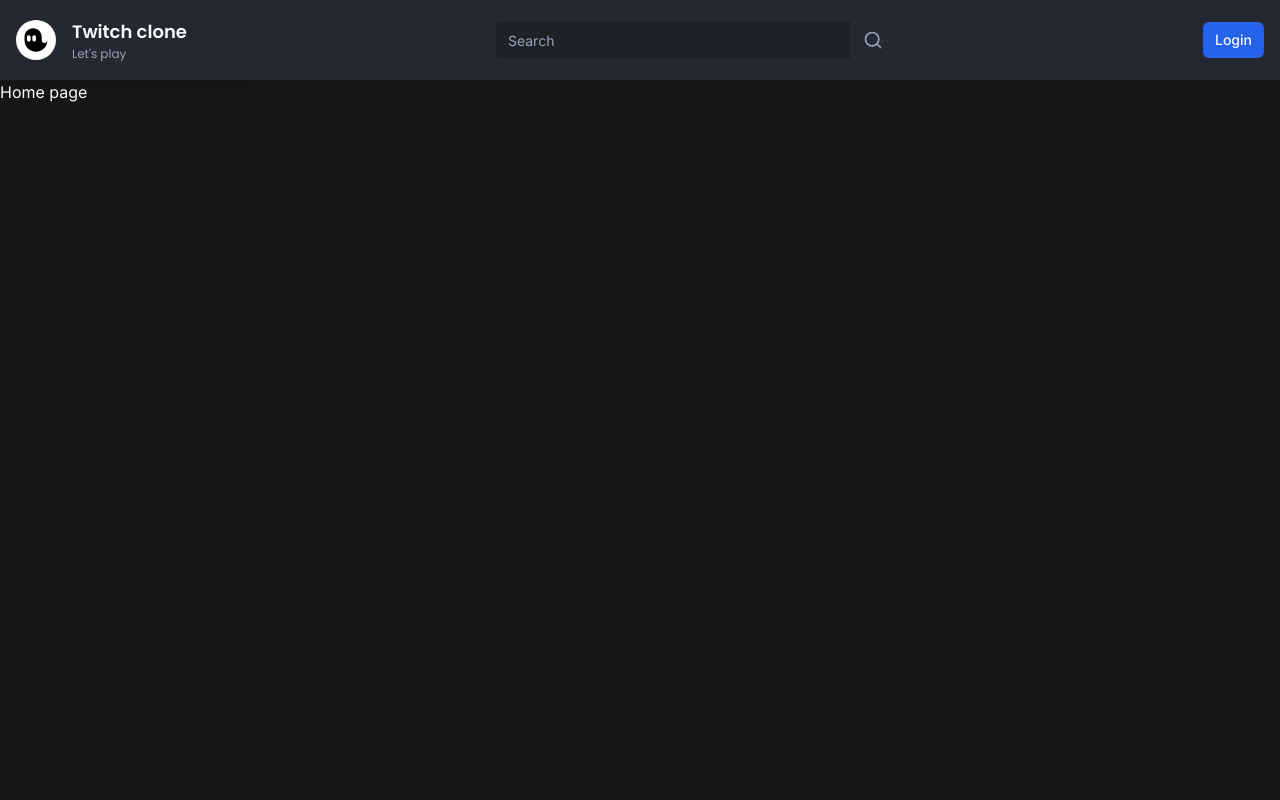
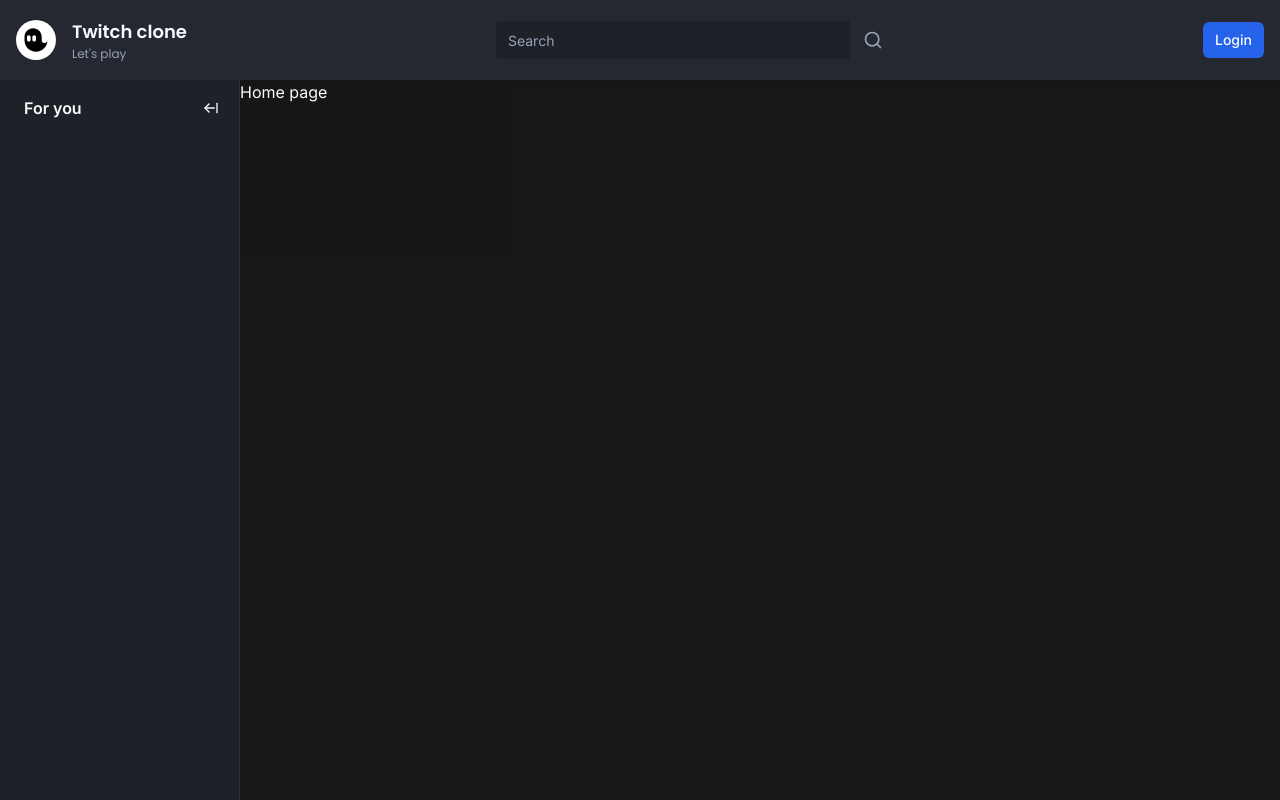
Before and after one commit to Pepe-f/twitch-clone, a Next.js app: page / in a window 1280 px wide. Built offline with nearby package versions, Linux system fonts and the light colour scheme; no server answers.

Commit message:
feat: create sidebar

```diff
--- /dev/null
+++ b/app/(browse)/_components/container.tsx
@@ -0,0 +1,32 @@
+"use client";
+
+import { ReactNode, useEffect } from "react";
+import { useMediaQuery } from "usehooks-ts";
+
+import { cn } from "@/lib/utils";
+import { useSidebar } from "@/store/use-sidebar";
+
+interface ContainerProps {
+  children: ReactNode;
+}
+
+export const Container = ({ children }: ContainerProps) => {
+  const matches = useMediaQuery("(max-width: 1024px)");
+  const { collapsed, onCollapse, onExpand } = useSidebar((state) => state);
+
+  useEffect(() => {
+    if (matches) {
+      onCollapse();
+    } else {
+      onExpand();
+    }
+  }, [matches, onCollapse, onExpand]);
+
+  return (
+    <div
+      className={cn("flex-1", collapsed ? "ml-[70px]" : "ml-[70px] lg:ml-60")}
+    >
+      {children}
+    </div>
+  );
+};
--- /dev/null
+++ b/app/(browse)/_components/sidebar/index.tsx
@@ -0,0 +1,10 @@
+import { Wrapper } from "./wrapper";
+import { Toggle } from "./toggle";
+
+export const Sidebar = () => {
+  return (
+    <Wrapper>
+      <Toggle />
+    </Wrapper>
+  );
+};
--- /dev/null
+++ b/app/(browse)/_components/sidebar/toggle.tsx
@@ -0,0 +1,41 @@
+"use client";
+
+import { ArrowLeftFromLine, ArrowRightFromLine } from "lucide-react";
+
+import { Button } from "@/components/ui/button";
+import { Hint } from "@/components/hint";
+import { useSidebar } from "@/store/use-sidebar";
+
+export const Toggle = () => {
+  const { collapsed, onExpand, onCollapse } = useSidebar((state) => state);
+
+  const label = collapsed ? "Expand" : "Collapse";
+
+  return (
+    <>
+      {collapsed && (
+        <div className="hidden lg:flex w-full items-center justify-center pt-4 mb-4">
+          <Hint label={label} side="right" asChild>
+            <Button onClick={onExpand} variant="ghost" className="h-auto p-2">
+              <ArrowRightFromLine className="h-4 w-4" />
+            </Button>
+          </Hint>
+        </div>
+      )}
+      {!collapsed && (
+        <div className="p-3 pl-6 mb-2 flex items-center w-full">
+          <p className="font-semibold text-primary">For you</p>
+          <Hint label={label} side="right" asChild>
+            <Button
+              onClick={onCollapse}
+              className="h-auto p-2 ml-auto"
+              variant="ghost"
+            >
+              <ArrowLeftFromLine className="h-4 w-4" />
+            </Button>
+          </Hint>
+        </div>
+      )}
+    </>
+  );
+};
--- /dev/null
+++ b/app/(browse)/_components/sidebar/wrapper.tsx
@@ -0,0 +1,24 @@
+"use client";
+
+import { ReactNode } from "react";
+import { useSidebar } from "@/store/use-sidebar";
+import { cn } from "@/lib/utils";
+
+interface WrapperProps {
+  children: ReactNode;
+}
+
+export const Wrapper = ({ children }: WrapperProps) => {
+  const { collapsed } = useSidebar((state) => state);
+
+  return (
+    <aside
+      className={cn(
+        "fixed left-0 flex flex-col w-60 h-full bg-background border-r border-[#2d2e35] z-50",
+        collapsed && "w-[70px]"
+      )}
+    >
+      {children}
+    </aside>
+  );
+};
--- a/app/(browse)/layout.tsx
+++ b/app/(browse)/layout.tsx
@@ -1,11 +1,17 @@
 import { ReactNode } from "react";
+
 import { Navbar } from "./_components/navbar";
+import { Sidebar } from "./_components/sidebar";
+import { Container } from "./_components/container";
 
 const BrowseLayout = ({ children }: { children: ReactNode }) => {
   return (
     <>
       <Navbar />
-      <div className="flex h-full pt-20">{children}</div>
+      <div className="flex h-full pt-20">
+        <Sidebar />
+        <Container>{children}</Container>
+      </div>
     </>
   );
 };
--- /dev/null
+++ b/components/hint.tsx
@@ -0,0 +1,32 @@
+import { ReactNode } from "react";
+import {
+  Tooltip,
+  TooltipContent,
+  TooltipProvider,
+  TooltipTrigger,
+} from "@/components/ui/tooltip";
+
+interface HintProps {
+  label: string;
+  children: ReactNode;
+  asChild?: boolean;
+  side?: "top" | "bottom" | "right" | "left";
+  align?: "start" | "center" | "end";
+}
+
+export const Hint = ({ label, children, align, asChild, side }: HintProps) => {
+  return (
+    <TooltipProvider>
+      <Tooltip delayDuration={0}>
+        <TooltipTrigger asChild={asChild}>{children}</TooltipTrigger>
+        <TooltipContent
+          className="text-black bg-white"
+          side={side}
+          align={align}
+        >
+          <p className="font-semibold">{label}</p>
+        </TooltipContent>
+      </Tooltip>
+    </TooltipProvider>
+  );
+};
--- /dev/null
+++ b/components/ui/tooltip.tsx
@@ -0,0 +1,30 @@
+"use client"
+
+import * as React from "react"
+import * as TooltipPrimitive from "@radix-ui/react-tooltip"
+
+import { cn } from "@/lib/utils"
+
+const TooltipProvider = TooltipPrimitive.Provider
+
+const Tooltip = TooltipPrimitive.Root
+
+const TooltipTrigger = TooltipPrimitive.Trigger
+
+const TooltipContent = React.forwardRef<
+  React.ElementRef<typeof TooltipPrimitive.Content>,
+  React.ComponentPropsWithoutRef<typeof TooltipPrimitive.Content>
+>(({ className, sideOffset = 4, ...props }, ref) => (
+  <TooltipPrimitive.Content
+    ref={ref}
+    sideOffset={sideOffset}
+    className={cn(
+      "z-50 overflow-hidden rounded-md border bg-popover px-3 py-1.5 text-sm text-popover-foreground shadow-md animate-in fade-in-0 zoom-in-95 data-[state=closed]:animate-out data-[state=closed]:fade-out-0 data-[state=closed]:zoom-out-95 data-[side=bottom]:slide-in-from-top-2 data-[side=left]:slide-in-from-right-2 data-[side=right]:slide-in-from-left-2 data-[side=top]:slide-in-from-bottom-2",
+      className
+    )}
+    {...props}
+  />
+))
+TooltipContent.displayName = TooltipPrimitive.Content.displayName
+
+export { Tooltip, TooltipTrigger, TooltipContent, TooltipProvider }
--- a/package.json
+++ b/package.json
@@ -13,6 +13,7 @@
     "@clerk/themes": "^1.7.9",
     "@prisma/client": "^5.8.0",
     "@radix-ui/react-slot": "^1.0.2",
+    "@radix-ui/react-tooltip": "^1.0.7",
     "class-variance-authority": "^0.7.0",
     "clsx": "^2.1.0",
     "lucide-react": "^0.309.0",
@@ -23,7 +24,9 @@
     "react-dom": "^18",
     "svix": "^1.15.0",
     "tailwind-merge": "^2.2.0",
-    "tailwindcss-animate": "^1.0.7"
+    "tailwindcss-animate": "^1.0.7",
+    "usehooks-ts": "^2.9.5",
+    "zustand": "^4.4.7"
   },
   "devDependencies": {
     "@types/node": "^20",
--- /dev/null
+++ b/store/use-sidebar.ts
@@ -0,0 +1,13 @@
+import { create } from "zustand";
+
+interface SidebarStore {
+  collapsed: boolean;
+  onExpand: () => void;
+  onCollapse: () => void;
+}
+
+export const useSidebar = create<SidebarStore>((set) => ({
+  collapsed: false,
+  onExpand: () => set(() => ({ collapsed: false })),
+  onCollapse: () => set(() => ({ collapsed: true })),
+}));
```
Also changed, not shown: 1 other file (tests, documents, lock files or other folders).
